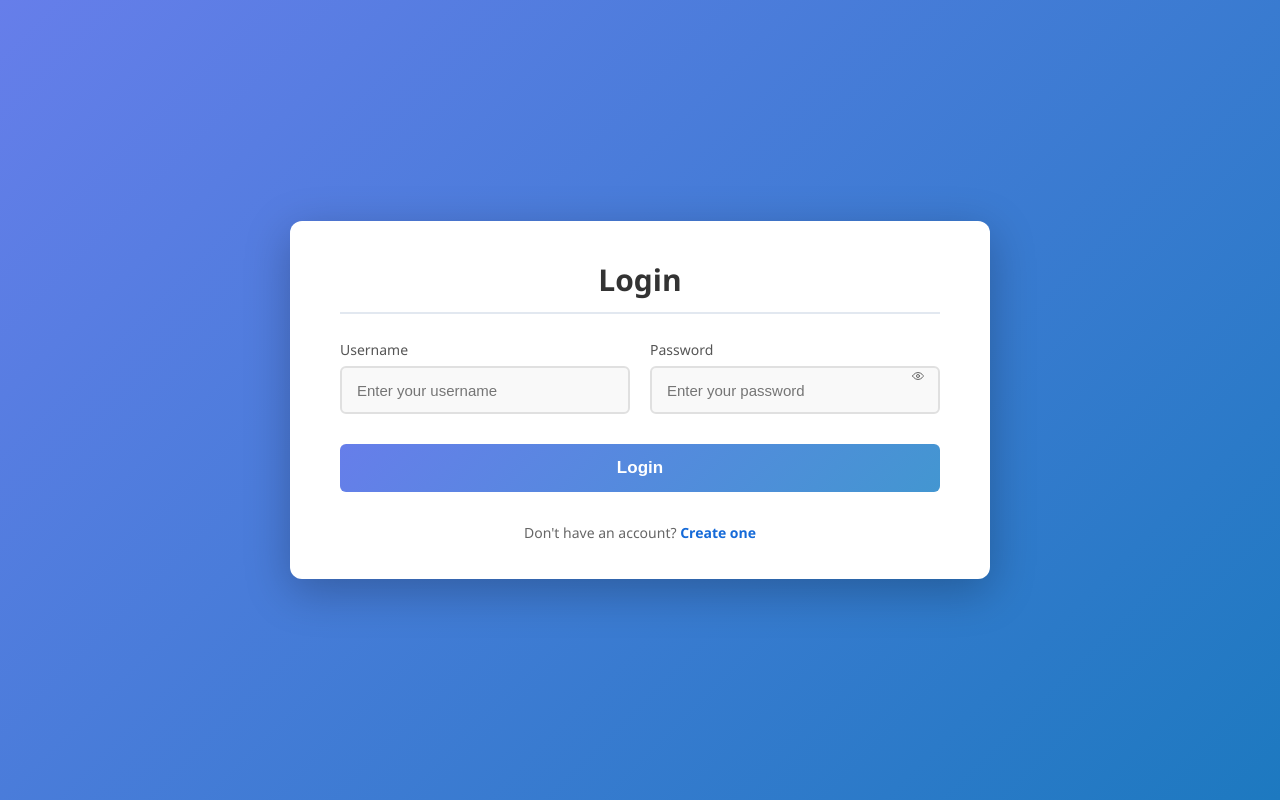
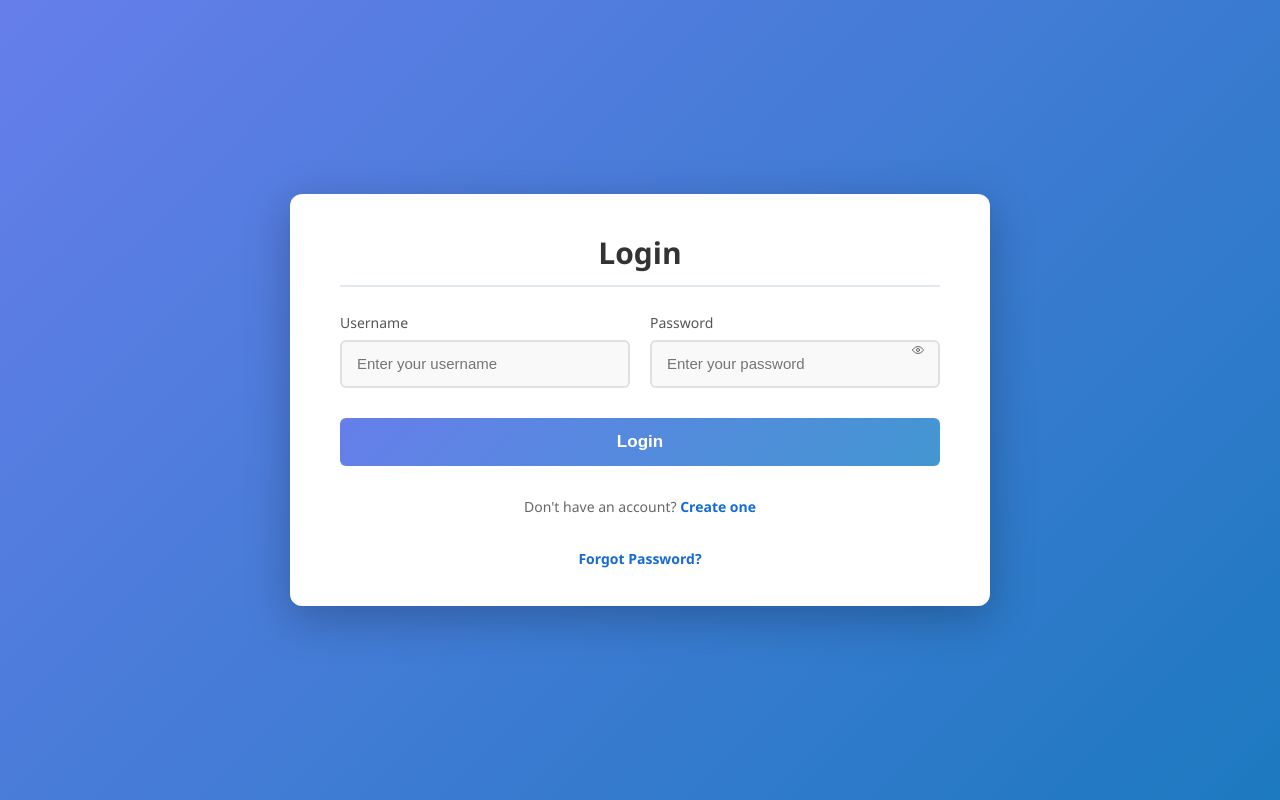
Before and after one commit to jinu-github/equeue-capstone, a PHP site: page /public/login.php in a window 1280 px wide. Run offline with PHP 8.4, Linux system fonts and the light colour scheme.

Commit message:
Auto commit

```diff
--- a/public/login.php
+++ b/public/login.php
@@ -67,6 +67,10 @@
                     Don't have an account? <a href="register.php">Create one</a>
                 </p>
 
+                <p class="register-link full-width">
+                    <a href="forgot_password.php">Forgot Password?</a>
+                </p>
+
             </div>
             <!-- END GRID -->
         </form>
```
